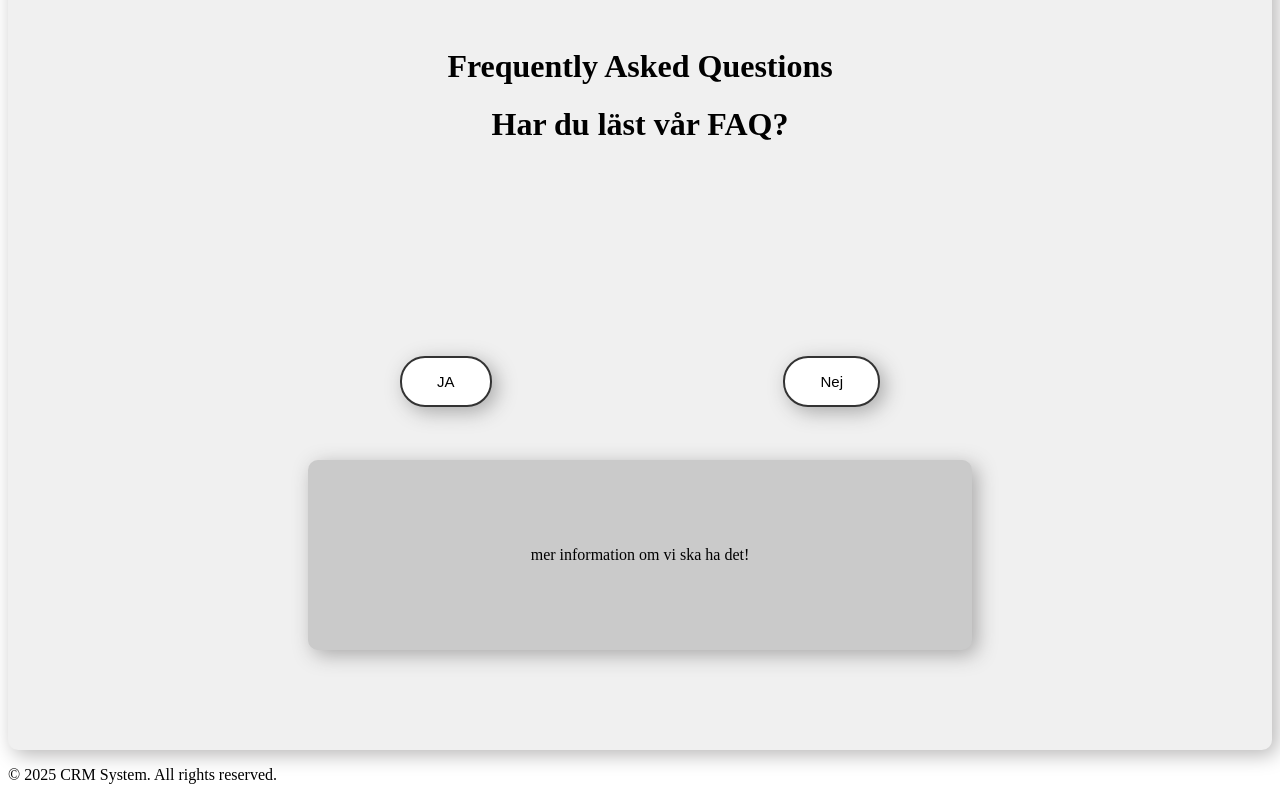
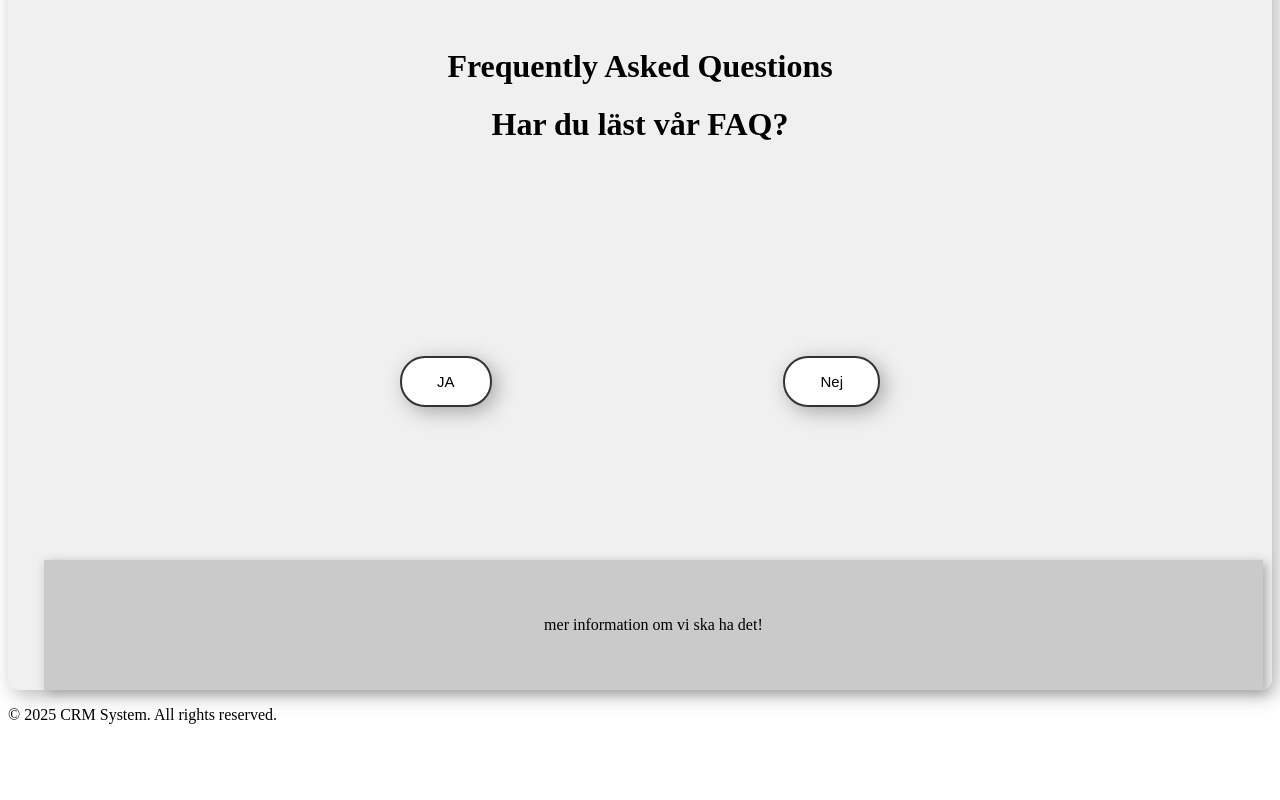
Before and after one commit to ShabanSulejmani/CRM-System, a React (Vite) app in the folder client/: page /faq in a window 1280 px wide. Shown: the part 356-1156 px from the top of the page. After the commit the page ends 1096 px from the top, so only its background shows below. Built offline with nearby package versions, Linux system fonts and the light colour scheme.

Commit message:
liten ändring

```diff
--- a/client/src/index.css
+++ b/client/src/index.css
@@ -47,11 +47,11 @@
 
 
   .faq-extra-section {
+position: relative;
+    top: 100px;
+    left: -6%;
     background-color: #cacaca;
-    padding: 70px;
-    margin-top: 20px;
-    border-radius: 10px;
-    margin-left: 200px;
-    margin-right: 200px;
-    box-shadow: 5px 5px 20px #a9a8a8;
+    padding: 40px;
+    width: 107%;
+    box-shadow: 3px 3px 10px #a9a8a8;
   }
```
